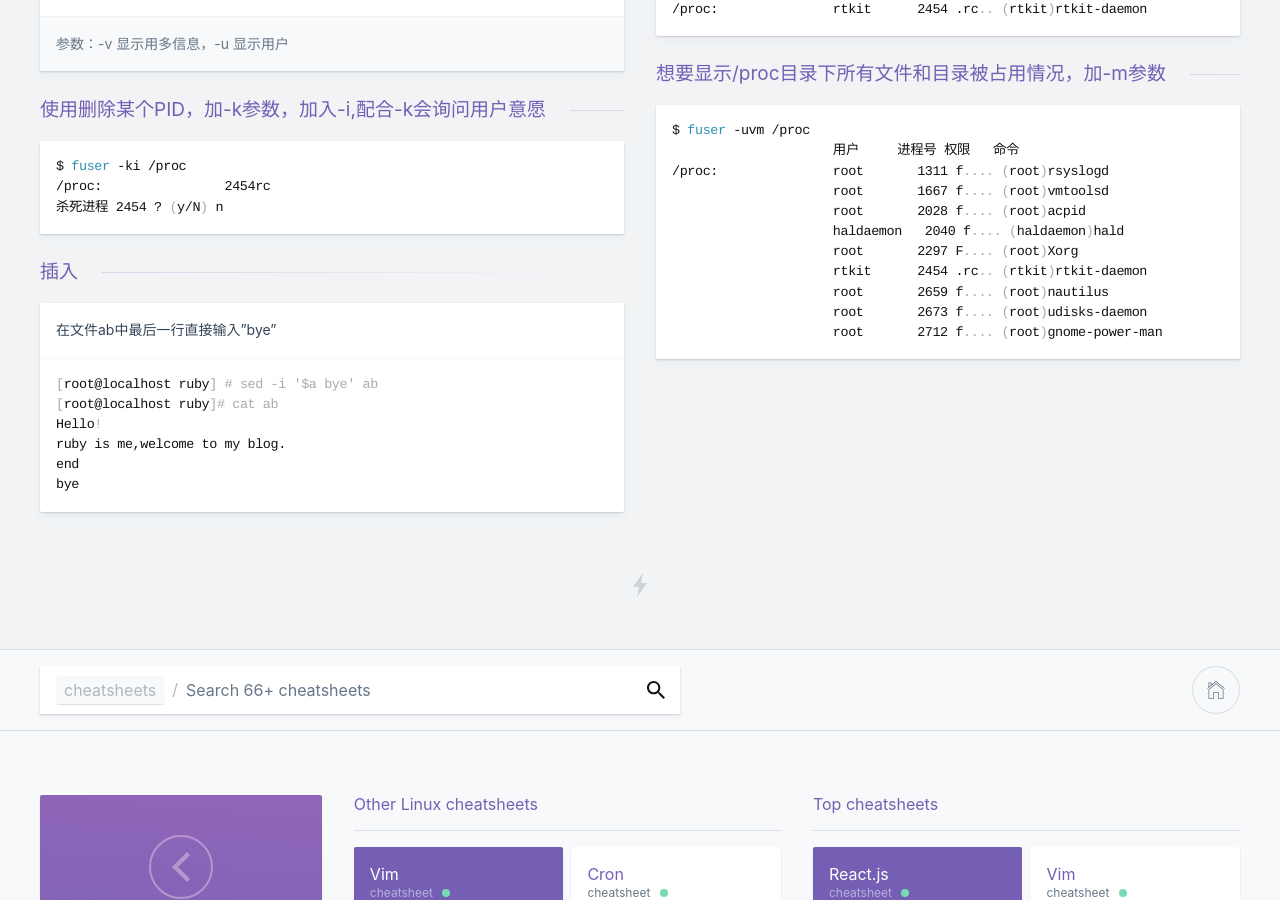
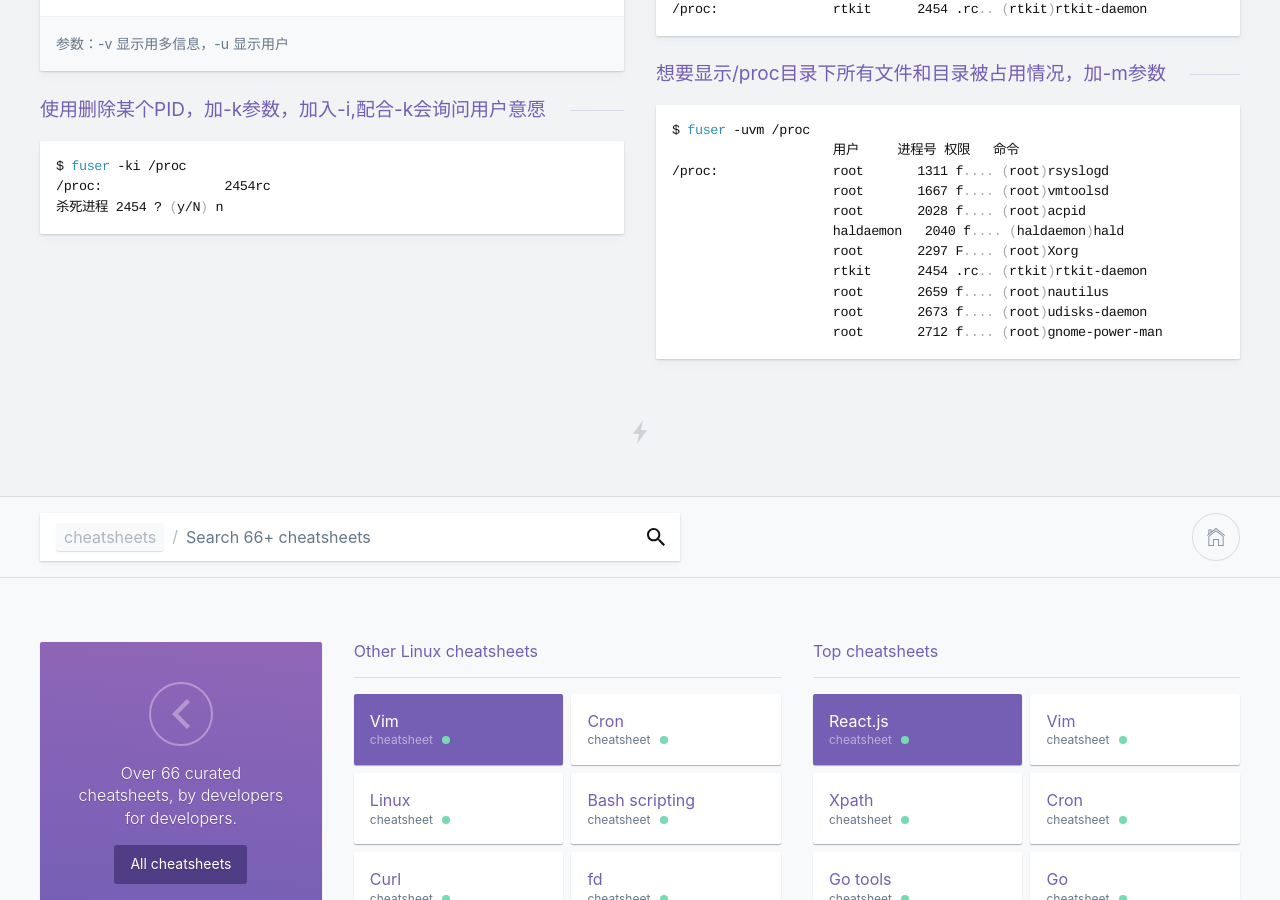
Before and after one commit to gongxiude/cheatsheets, a Jekyll site: the page built from fuser.md, in a window 1280 px wide and 900 px high, scrolled down 728 px. Built offline with Jekyll 4.4.1, drawn with Linux system fonts in a browser that asks for light colours; comment, search, counter and statistics services are not loaded.

Commit message:
修改fuser

````diff
--- a/fuser.md
+++ b/fuser.md
@@ -65,16 +65,3 @@ $ fuser -ki /proc
 /proc:                2454rc
 杀死进程 2454 ? (y/N) n
 ```
-
-### 插入
-
-在文件ab中最后一行直接输入"bye"
-
-```bash
-[root@localhost ruby] # sed -i '$a bye' ab
-[root@localhost ruby]# cat ab
-Hello!
-ruby is me,welcome to my blog.
-end
-bye
-```
````
